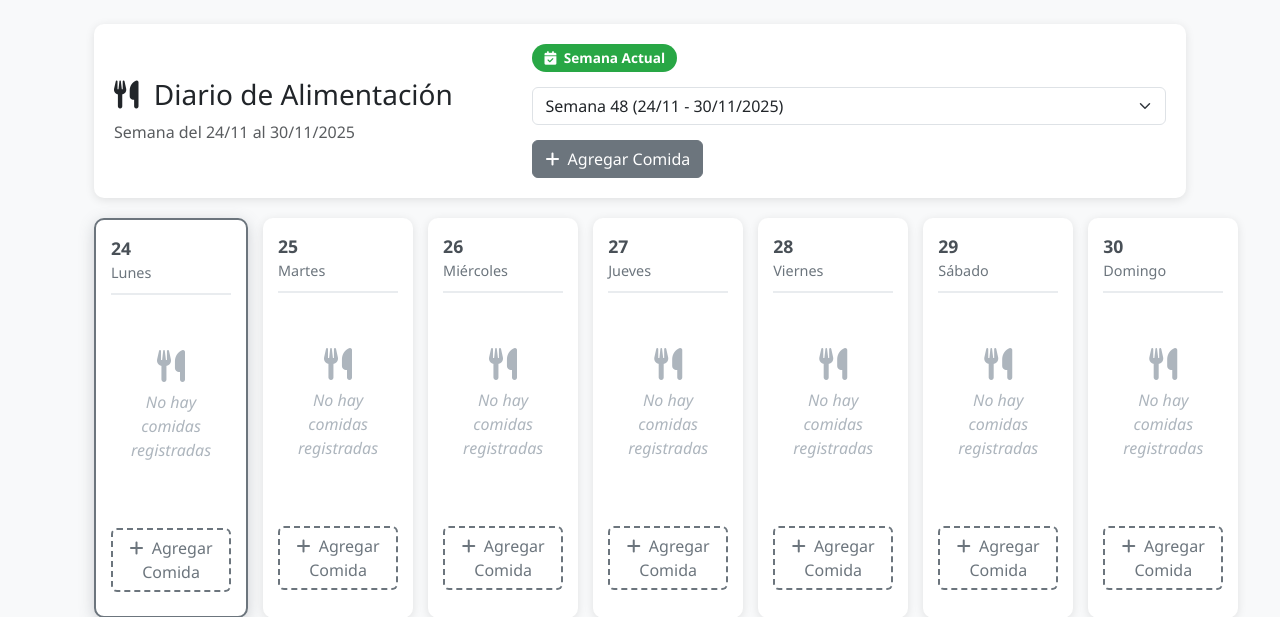
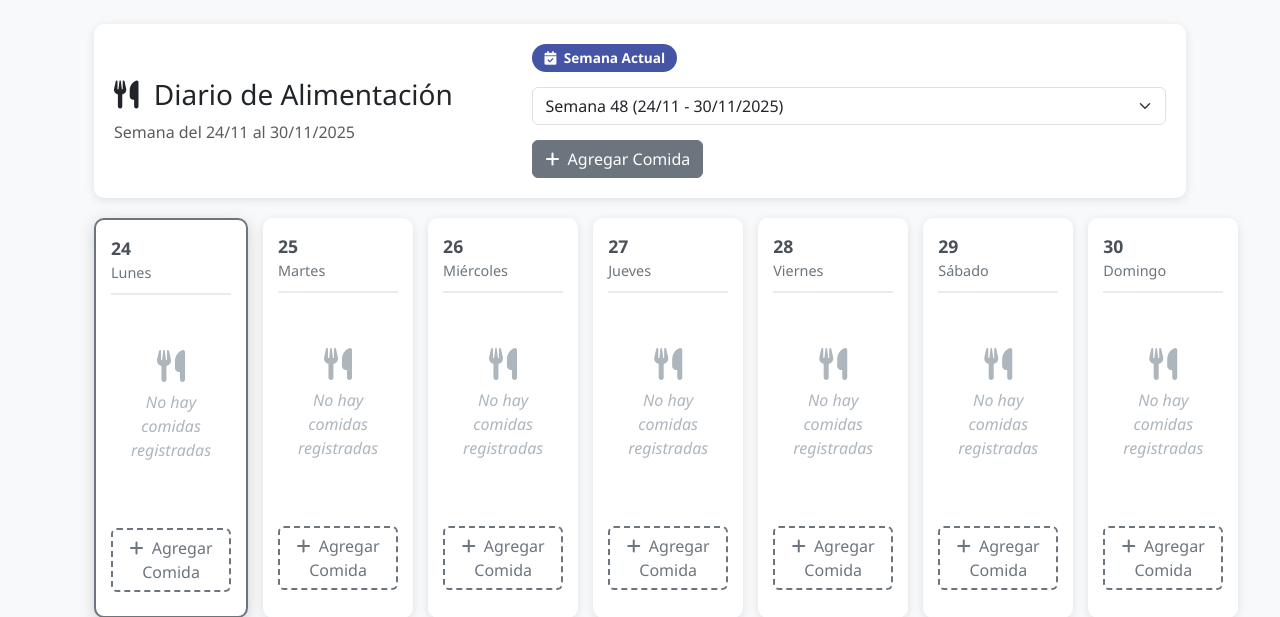
Before and after one commit to Lorddragonist/tcef, a Django app: page /food-diary/ in a window 1280 px wide. Shown: the part 56-673 px from the top of the page. Run offline with Django 5.2, Linux system fonts and the light colour scheme; the visitor is signed in with stand-in values (Sample User, id 1); data that the repository does not hold is empty.

Commit message:
pequeño cambio de color

```diff
--- a/tcef/app/templates/app/food_diary.html
+++ b/tcef/app/templates/app/food_diary.html
@@ -25,7 +25,7 @@
     }
 
     .current-week-badge {
-        background: #28a745;
+        background: #4654A6;
         color: white;
         padding: 4px 12px;
         border-radius: 20px;
```
